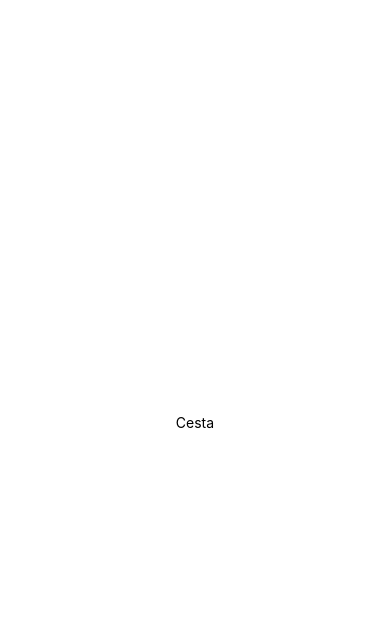
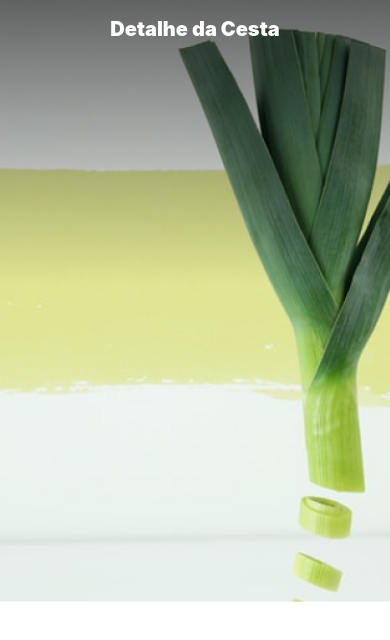
Before and after one commit to sergiocouter/organic, a React Native app: screen / in a window 390 px wide. Shown: the top 640 px of the page. Built offline with nearby package versions, Linux system fonts and the light colour scheme.

Commit message:
Criada a primeira seção do componente Cesta. Inserido as imagens do projeto

```diff
--- a/App.js
+++ b/App.js
@@ -1,21 +1,11 @@
-import { StatusBar } from 'expo-status-bar';
-import { StyleSheet, Text, View } from 'react-native';
+import { StatusBar, SafeAreaView } from 'react-native';
 import Cesta from './src/components/telas/Cesta';
 
 export default function App() {
   return (
-    <View style={styles.container}>
+    <SafeAreaView>
+      <StatusBar />
       <Cesta />
-      <StatusBar style="auto" />
-    </View>
+    </SafeAreaView>
   );
 }
-
-const styles = StyleSheet.create({
-  container: {
-    flex: 1,
-    backgroundColor: '#fff',
-    alignItems: 'center',
-    justifyContent: 'center',
-  },
-});
--- a/src/components/telas/Cesta.js
+++ b/src/components/telas/Cesta.js
@@ -1,8 +1,30 @@
 import React from "react"
-import { Text } from "react-native"
+import { StyleSheet, Image, Dimensions, Text } from "react-native"
+
+import topo from "../../../assets/assets/assets/topo.png"
+
+const width = Dimensions.get("screen").width
 
 export default function Cesta (){
-    return(
-        <Text>Cesta</Text>
-    )
+    return <>
+        <Image source={topo} style={estilos.topo}/>
+        <Text style={estilos.titulo}>Detalhe da Cesta</Text>
+    </>
 }
+
+const estilos = StyleSheet.create({
+    topo: {
+        width: "100%",
+        height: 578 / 768 * width,
+    },
+    titulo: {
+        width: "100%",
+        position: "absolute",
+        textAlign: "center",
+        fontSize: 20,
+        lineHeight: 26,
+        color: "white",
+        fontWeight: 900,
+        padding: 16,
+    }
+})
```
